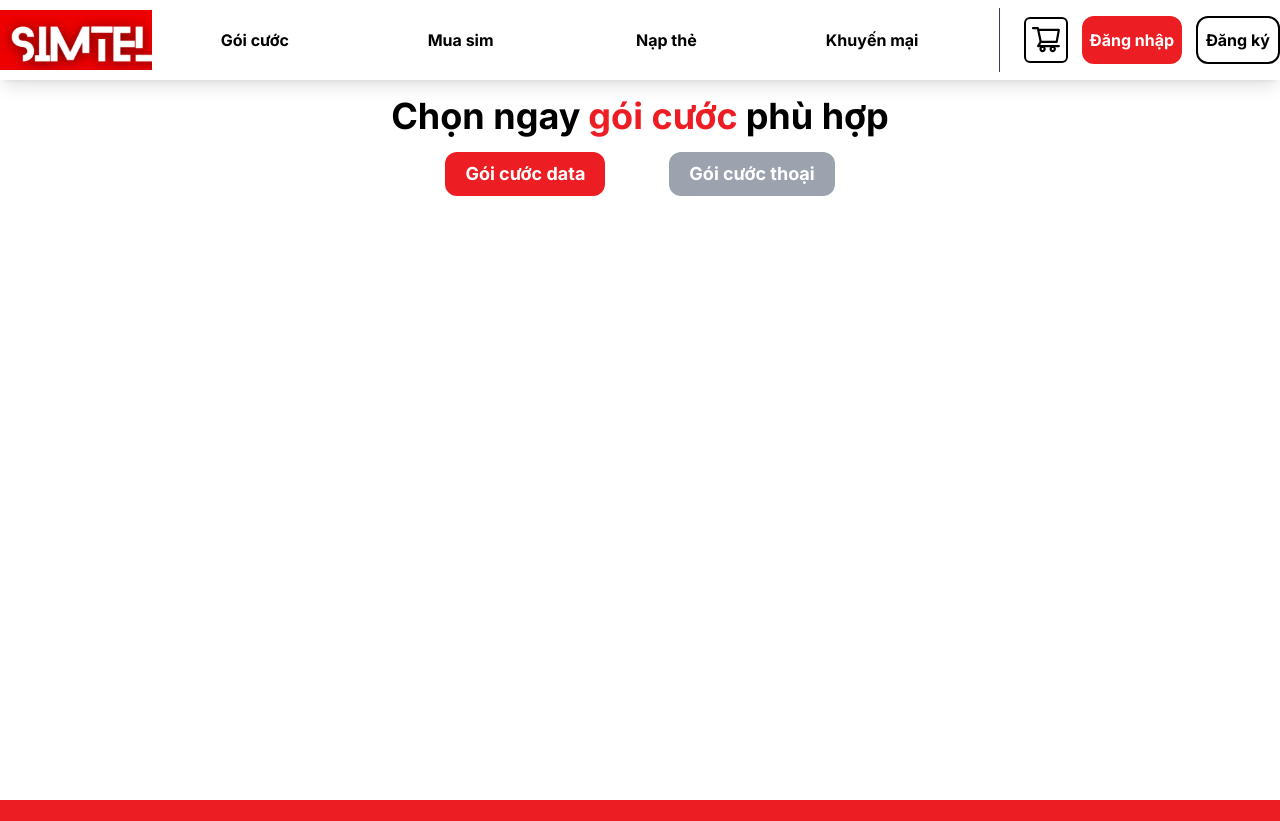
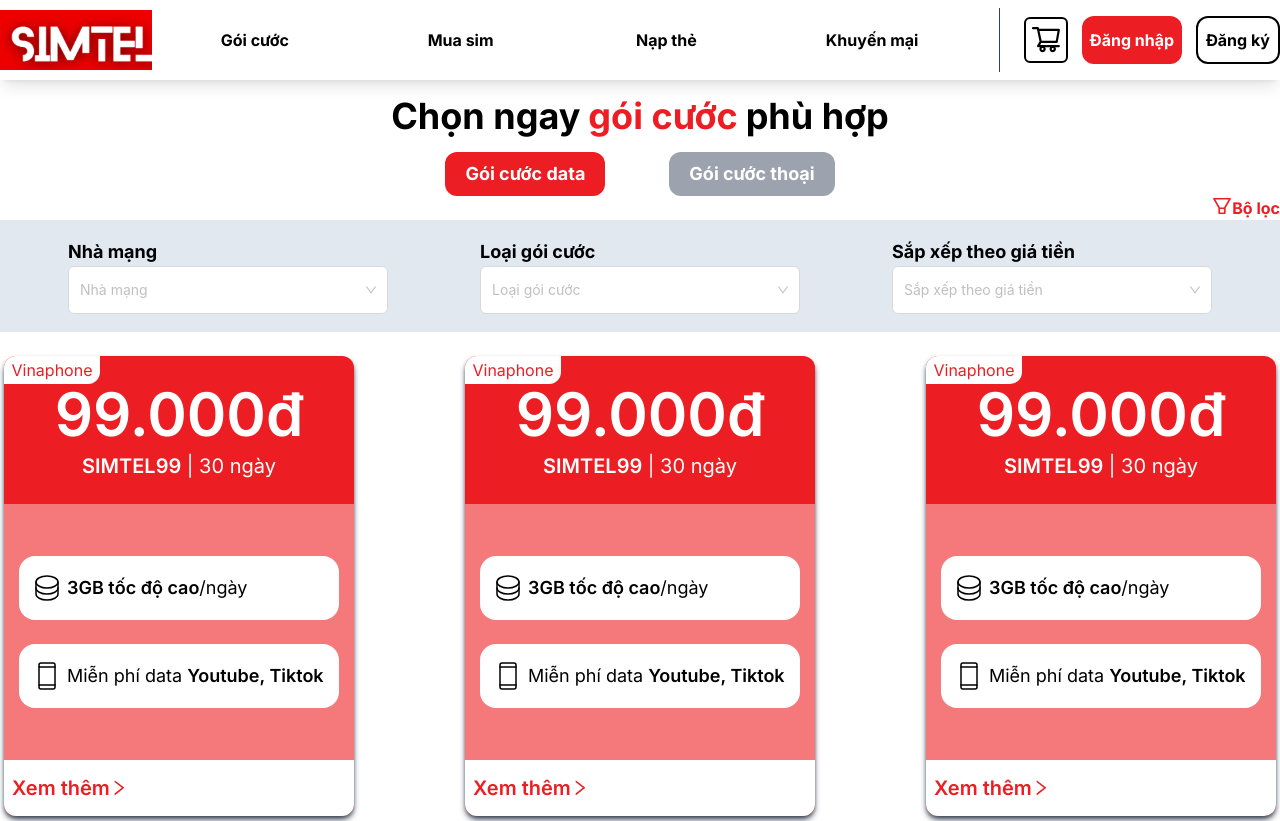
Before and after one commit to MinhGiang241/simtel, a Next.js app: page /plans in a window 1280 px wide. Shown: the top 821 px of the page. Built offline with nearby package versions, Linux system fonts and the light colour scheme.

Commit message:
fiinish plans page

```diff
--- a/src/app/components/planList.tsx
+++ b/src/app/components/planList.tsx
@@ -6,7 +6,7 @@
 import Image from 'next/image'
 import { TagOutlined } from '@ant-design/icons'
 import { FormattedNumber } from 'react-intl';
-import { describe } from 'node:test';
+import Link from 'next/link'
 
 export default function PlanList() {
   const settings = {
@@ -21,9 +21,9 @@
     <div className='mt-3'>
       <div className='w-full flex justify-self-end font-bold text-m_red '>
         <div className='flex-grow' />
-        <div className='mr-6'>
+        <Link href='/plans' className='mr-6'>
           Xem tất cả
-        </div>
+        </Link>
       </div>
       <Slider {...settings}>
         <Plan urlImage='/images/plan1.jpg' branch='Vietel' name="ST5K" price={5000} describle='500MB/đến 24h ngày đăng ký' />
--- /dev/null
+++ b/src/app/plans/components/filterPlan.tsx
@@ -0,0 +1,61 @@
+import React from 'react'
+import { FilterOutlined } from '@ant-design/icons'
+import { Col, Input, Select } from 'antd'
+
+export default function FilterPlan() {
+  return (
+    <>
+      <div className='flex w-full justify-end'>
+        <button className='flex select-none active:opacity-70'>
+          <FilterOutlined className='text-xl' style={{ color: '#ED1E23' }} /><h4 className='text-md text-m_red font-bold'>Bộ lọc</h4>
+        </button>
+      </div>
+      <div className='flex w-full justify-evenly items-center h-28 bg-m_gray '>
+        <div className='w-80 mx-6 flex flex-col ' >
+          <label htmlFor='branch' className='text-lg font-bold'>Nhà mạng</label>
+          <Select
+            id='branch'
+            style={{ height: '3rem' }}
+            placeholder='Nhà mạng'
+            options={[
+              { value: 'mobiphone', label: 'Mobiphone' },
+              { value: 'vinaphone', label: 'Vinaphone' },
+              { value: 'vietnamobile', label: 'Vietnamobile' },
+              { value: 'vietel', label: 'Vietel' },
+              { value: 'gmobile', label: 'Gmobile' },
+              { value: 'itelecom', label: 'Itelecom' },
+              { value: 'wintel', label: 'Wintel' },
+            ]}
+          />
+        </div>
+
+        <div className='w-80 mx-6 flex flex-col' >
+          <label htmlFor='type' className='text-lg font-bold'>Loại gói cước</label>
+          <Select
+            id='type'
+            style={{ height: '3rem' }}
+            placeholder='Loại gói cước'
+            options={[
+              { value: 'before', label: 'Trả trước' },
+              { value: 'after', label: 'Trả sau' },
+            ]}
+          />
+        </div>
+
+        <div className='w-80 mx-6 flex flex-col' >
+          <label htmlFor='price' className='text-lg font-bold'>Sắp xếp theo giá tiền</label>
+          <Select
+            id='price'
+            style={{ height: '3rem' }}
+            placeholder='Sắp xếp theo giá tiền'
+            options={[
+              { value: 'ins', label: 'Từ nhỏ đến lớn' },
+              { value: 'des', label: 'Từ lớn đến nhỏ' },
+            ]}
+          />
+        </div>
+
+      </div>
+    </>
+  )
+}
--- /dev/null
+++ b/src/app/plans/components/gridPlan.tsx
@@ -0,0 +1,10 @@
+import React from 'react'
+import PlanCard from './planCard'
+
+export default function GridPlan() {
+  return (
+    <div className='flex flex-wrap mt-4 justify-between'>
+      {Array.from({ length: 9 }).map((item, index) => <PlanCard key={index} />)}
+    </div>
+  )
+}
--- /dev/null
+++ b/src/app/plans/components/planCard.tsx
@@ -0,0 +1,41 @@
+import React from 'react'
+import MobileIcon from './icons/mobile.svg'
+import DatabaseIcon from './icons/database.svg'
+import { RightOutlined } from '@ant-design/icons'
+import Link from 'next/link'
+
+export default function PlanCard() {
+  return (
+    <div className='flex justify-center items-center w-[350px] h-[500px] mx-1 my-1 pb-8'>
+      <div className='relative bg-m_red w-[350px] h-[460px] rounded-xl shadow-gray-700 shadow-md'>
+        <div className='w-24 h-7 bg-white z-20 rounded-tl-xl rounded-br-xl justify-center flex items-center text-m_red'>
+          Vinaphone
+        </div>
+        <div className='w-full flex flex-col items-center'>
+          <h1 className='text-6xl font-semibold text-white'>99.000đ</h1>
+          <div className='text-white mt-2 text-xl'>
+
+            <span className='font-semibold'>SIMTEL99</span><span> | 30 ngày</span>
+          </div>
+        </div>
+
+        <div className='h-64 flex flex-col items-center justify-center absolute bottom-14 w-full bg-white/40'>
+          <div className='w-80 h-16 bg-white w-30 rounded-2xl flex  items-center px-3'>
+            <DatabaseIcon /> <div className='text-lg ml-1'><span className='font-semibold'>3GB tốc độ cao</span>/ngày </div>
+          </div>
+          <div className='h-6' />
+          <div className='w-80 h-16 bg-white w-30 rounded-2xl flex  items-center px-3' >
+            <MobileIcon /> <div className='text-lg ml-1'>Miễn phí data <span className='font-semibold'>Youtube, Tiktok</span></div>
+          </div>
+        </div>
+
+        <div className='flex justify-start h-14 absolute bottom-0 z-20 bg-white rounded-bl-xl rounded-br-xl w-full'>
+          <Link href={'#'} className='flex items-center'>
+
+            <span className='text-xl font-semibold ml-2 text-m_red'>Xem thêm </span> <RightOutlined style={{ color: "#ED1E23", fontSize: '110%' }} />
+          </Link>
+        </div>
+      </div>
+    </div>
+  )
+}
--- a/src/app/plans/layout.tsx
+++ /dev/null
@@ -1,9 +0,0 @@
-import React from 'react'
-
-export default function PlanLayout({ children }: { children: React.ReactNode }) {
-  return (
-    <div className='h-96 flex flex-col h-20 r'>
-      {children}
-    </div>
-  )
-}
--- a/src/app/plans/page.tsx
+++ b/src/app/plans/page.tsx
@@ -1,11 +1,15 @@
 import React from 'react'
 import PlanButton from '../components/planButton'
 import PageWrapper from '../components/pageWrapper'
+import FilterPlan from './components/filterPlan'
+import GridPlan from './components/gridPlan'
 
 export default function Plan() {
   return (
     <PageWrapper>
       <PlanButton />
+      <FilterPlan />
+      <GridPlan />
     </PageWrapper>
   )
 }
```
Also changed, not shown: src/app/plans/components/icons/database.svg (added), src/app/plans/components/icons/mobile.svg (added).
